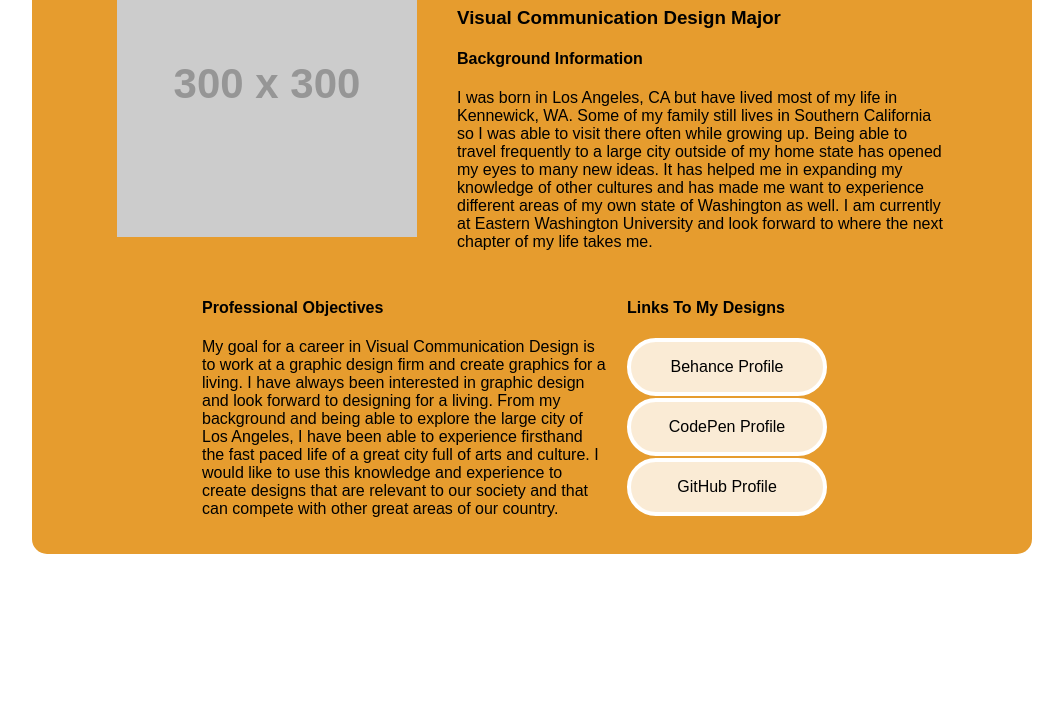
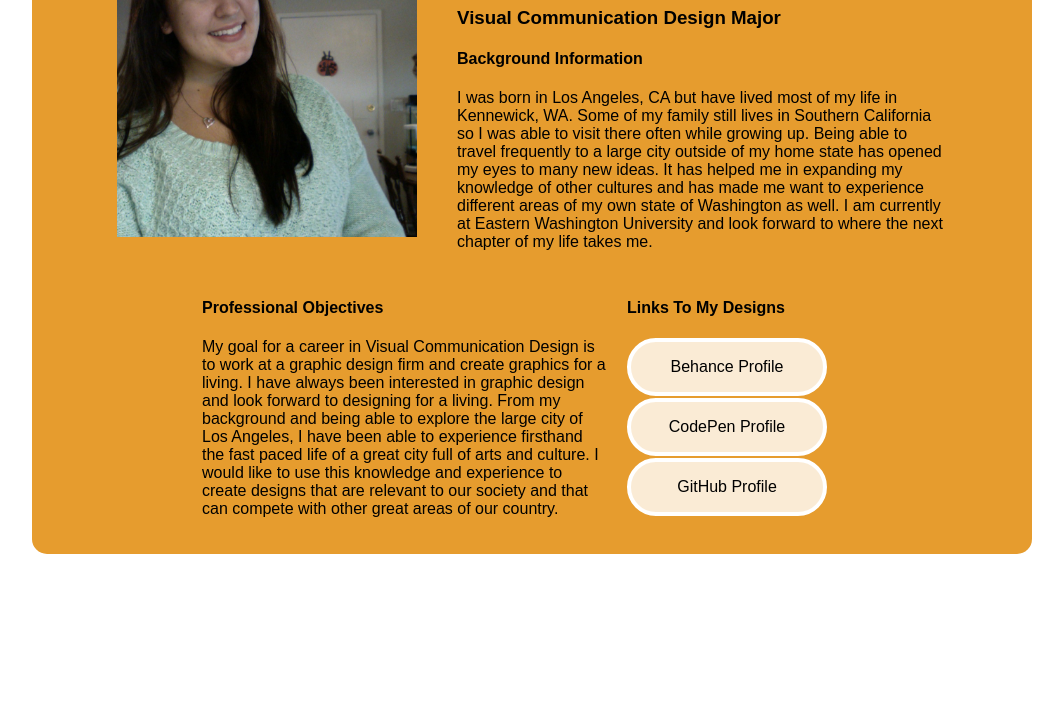
Before and after one commit to emschroeder/p1-bio, a plain HTML site: page index.html in a window 1280 px wide. Shown: the part 73-800 px from the top of the page, without its empty margins (108-1171 px from the left). Drawn offline with Linux system fonts and the light colour scheme; placeholder pictures from the web are drawn by us.

Commit message:
pic added

```diff
--- a/css/styles.css
+++ b/css/styles.css
@@ -42,6 +42,8 @@ a:hover {
 
 img {
 	padding-top: 10px;
+  width:300px;
+  height:300px;
 }
 
 
--- a/index.html
+++ b/index.html
@@ -19,7 +19,7 @@
 		<!-- Pic -->
 		<div class="grid_1"></div>
 		<div class="grid_4 alpha">
-		<img src="http://placehold.it/300x300" alt="Imgur">
+		<img src="img/pic.jpg" alt="Imgur">
 			</div>
 
 		<!-- Intro -->
```
Also changed, not shown: img/pic.jpg (added).
